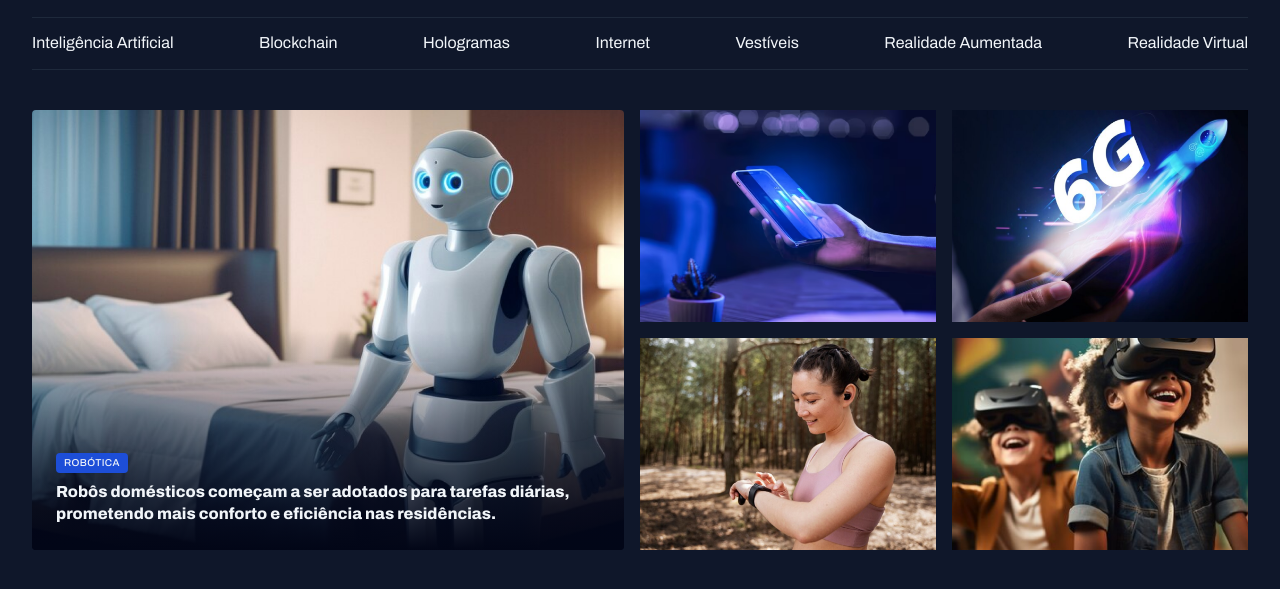
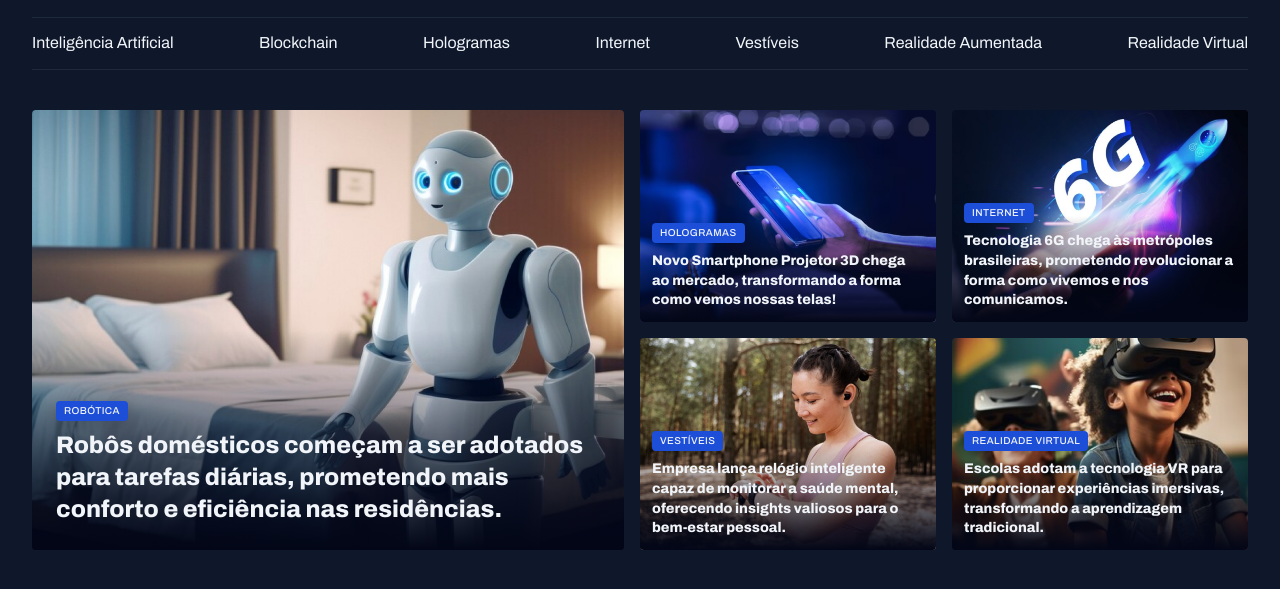
Before and after one commit to micaelleitee/fullstack-projeto-portal-noticias, a plain HTML site: page index.html in a window 1280 px wide. Shown: the part 45-634 px from the top of the page. Drawn offline with Linux system fonts and the light colour scheme.

Commit message:
ending the session

```diff
--- a/css/section.css
+++ b/css/section.css
@@ -19,6 +19,10 @@
     position: absolute;
     bottom: 0;
     padding: 24px;
+    &:has(.text-lg) {
+      padding: 12px;
+    }
+
     h2 {
       margin-top: 8px;
     }
--- a/index.html
+++ b/index.html
@@ -43,25 +43,53 @@
           <img src="assets/img/Image 01.png" alt="imagem1" />
           <figcaption>
             <span class="content-tag">Robótica</span>
-            <h2 class="text-xl">
+            <h2 class="text-2xl">
               Robôs domésticos começam a ser adotados para tarefas diárias,
               prometendo mais conforto e eficiência nas residências.
             </h2>
           </figcaption>
         </figure>
         <div class="grid grid-cols-2 gap-16">
-          <div>
+          <figure class="card">
             <img src="assets/img/Image 02.png" alt="imagem2" />
-          </div>
-          <div>
+            <figcaption>
+              <span class="content-tag">Hologramas</span>
+              <h2 class="text-lg">
+                Novo Smartphone Projetor 3D chega ao mercado, transformando a
+                forma como vemos nossas telas!
+              </h2>
+            </figcaption>
+          </figure>
+          <figure class="card">
             <img src="assets/img/Image 03.png" alt="imagem3" />
-          </div>
-          <div>
+            <figcaption>
+              <span class="content-tag">Internet</span>
+              <h2 class="text-lg">
+                Tecnologia 6G chega às metrópoles brasileiras, prometendo
+                revolucionar a forma como vivemos e nos comunicamos.
+              </h2>
+            </figcaption>
+          </figure>
+          <figure class="card">
             <img src="assets/img/Image 04.png" alt="imagem4" />
-          </div>
-          <div>
+            <figcaption>
+              <span class="content-tag">Vestíveis</span>
+              <h2 class="text-lg">
+                Empresa lança relógio inteligente capaz de monitorar a saúde
+                mental, oferecendo insights valiosos para o bem-estar pessoal.
+              </h2>
+            </figcaption>
+          </figure>
+          <figure class="card">
             <img src="assets/img/Image 05.png" alt="imagem5" />
-          </div>
+            <figcaption>
+              <span class="content-tag">Realidade Virtual</span>
+              <h2 class="text-lg">
+                Escolas adotam a tecnologia VR para proporcionar experiências
+                imersivas, transformando a aprendizagem tradicional.
+              </h2>
+            </figcaption>
+          </figure>
         </div>
       </section>
     </main>
```
